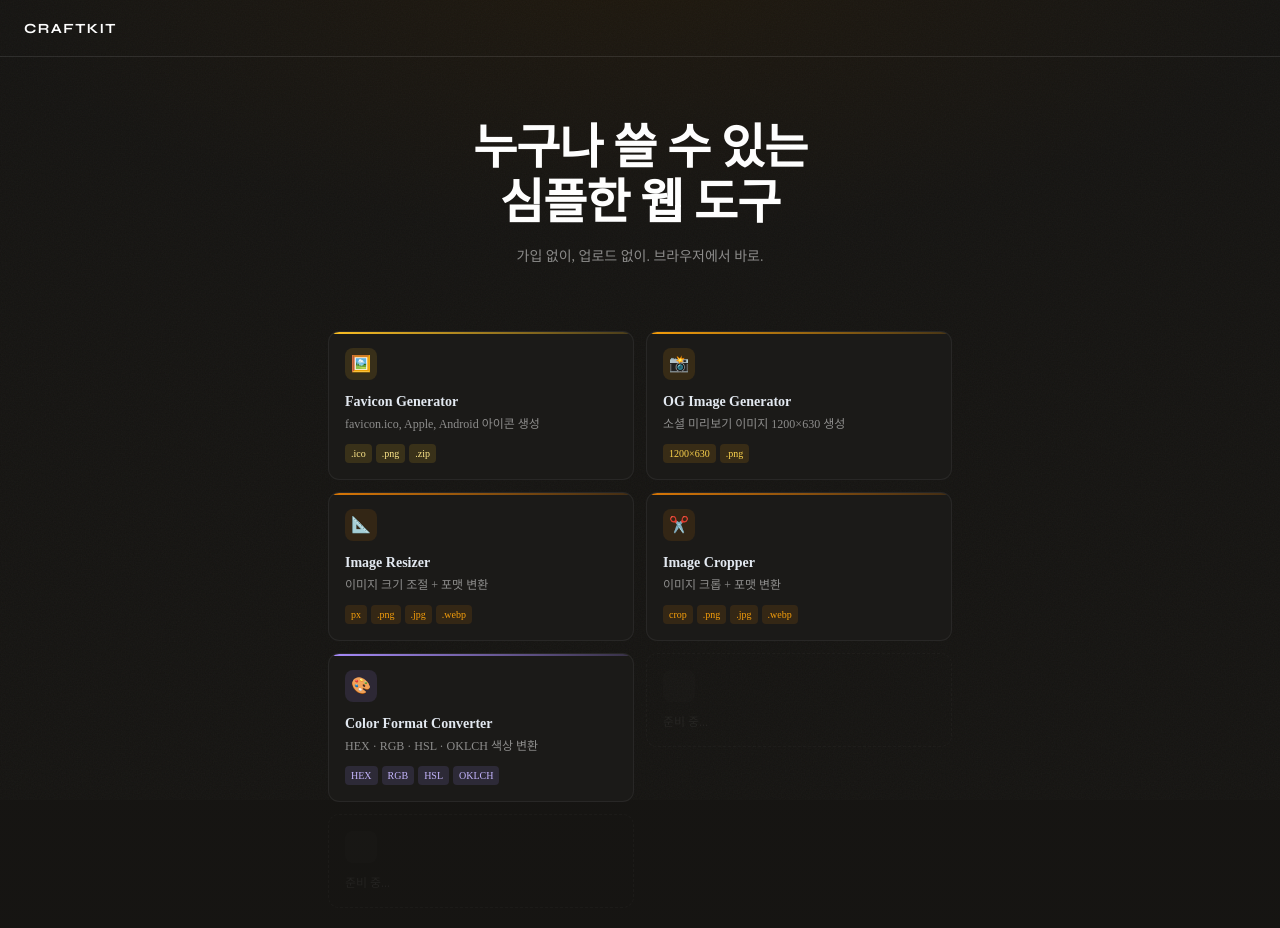
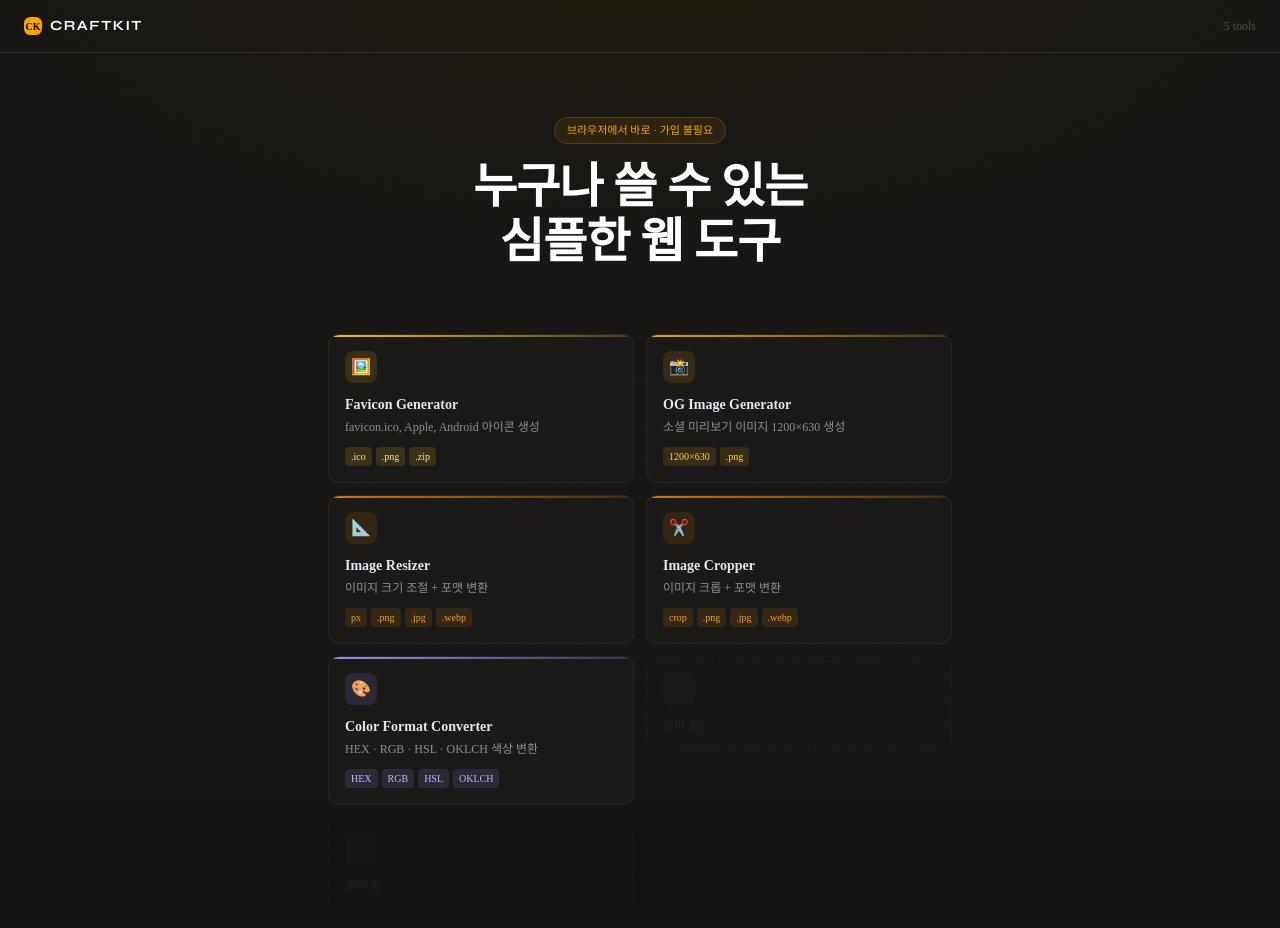
Before and after one commit to wjdxodbs/craftkit, a Next.js app: page / in a window 1280 px wide. Shown: the top 928 px of the page. Built offline with nearby package versions, Linux system fonts and the light colour scheme.

Commit message:
style: 홈 Nav CK 배지, 도구 수 표시, hero pill 배지 추가

```diff
--- a/src/views/home/ui/HomeView.tsx
+++ b/src/views/home/ui/HomeView.tsx
@@ -6,6 +6,8 @@ import { TOOLS } from '@/shared/config/tools'
 const COMING_SOON_COUNT = 2
 
 export function HomeView() {
+  const availableCount = TOOLS.filter((t) => t.available).length
+
   return (
     <main
       className="relative min-h-screen"
@@ -22,14 +24,28 @@ export function HomeView() {
         }}
       />
       {/* Nav */}
-      <nav className="border-b border-white/10 px-6 py-4">
-        <span className="font-heading text-sm font-bold tracking-widest text-white">
-          CRAFTKIT
-        </span>
+      <nav className="flex items-center justify-between border-b border-white/10 px-6 py-4">
+        <div className="flex items-center gap-2">
+          <span className="flex size-[18px] shrink-0 items-center justify-center rounded-md bg-primary text-[10px] font-black text-primary-foreground">
+            CK
+          </span>
+          <span className="font-heading text-sm font-bold tracking-widest text-white">
+            CRAFTKIT
+          </span>
+        </div>
+        <span className="text-xs text-foreground/25">{availableCount} tools</span>
       </nav>
 
       {/* Hero */}
       <div className="px-6 py-16 text-center">
+        <motion.div
+          initial={{ opacity: 0, y: 10 }}
+          animate={{ opacity: 1, y: 0 }}
+          transition={{ duration: 0.4 }}
+          className="mb-4 inline-block rounded-full border border-primary/20 bg-primary/[0.08] px-3 py-1 text-[11px] text-primary"
+        >
+          브라우저에서 바로 · 가입 불필요
+        </motion.div>
         <motion.h1
           initial={{ opacity: 0, y: 20 }}
           animate={{ opacity: 1, y: 0 }}
@@ -40,14 +56,6 @@ export function HomeView() {
           <br />
           심플한 웹 도구
         </motion.h1>
-        <motion.p
-          initial={{ opacity: 0 }}
-          animate={{ opacity: 1 }}
-          transition={{ delay: 0.3, duration: 0.5 }}
-          className="mt-4 text-sm text-white/50"
-        >
-          가입 없이, 업로드 없이. 브라우저에서 바로.
-        </motion.p>
       </div>
 
       {/* Tool Grid */}
```
